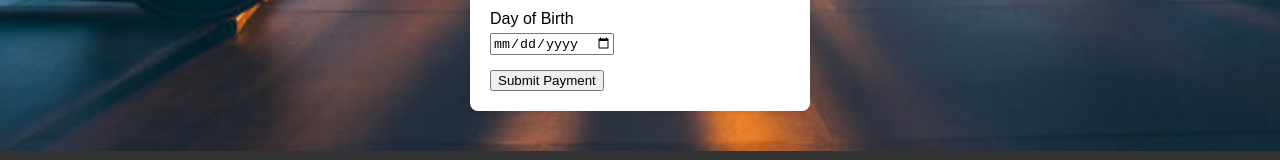
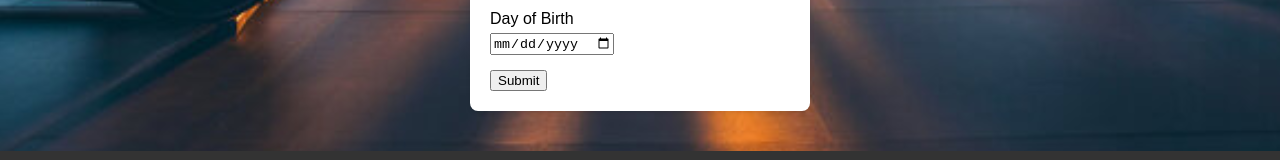
Before and after one commit to kpwzy/FinalWeb, a plain HTML site: page form.html in a window 1280 px wide. Shown: the part 634-794 px from the top of the page. Drawn offline with Linux system fonts and the light colour scheme.

Commit message:
Update form.html

```diff
--- a/form.html
+++ b/form.html
@@ -54,7 +54,7 @@
         <input type = "date" id = "DOB" name = "DOB" required>
       </div>
 
-      <input type="submit" id="subButton" value="Submit Payment">
+      <input type="submit" id="subButton" value="Submit">
 
     </form>
   </div>
```
